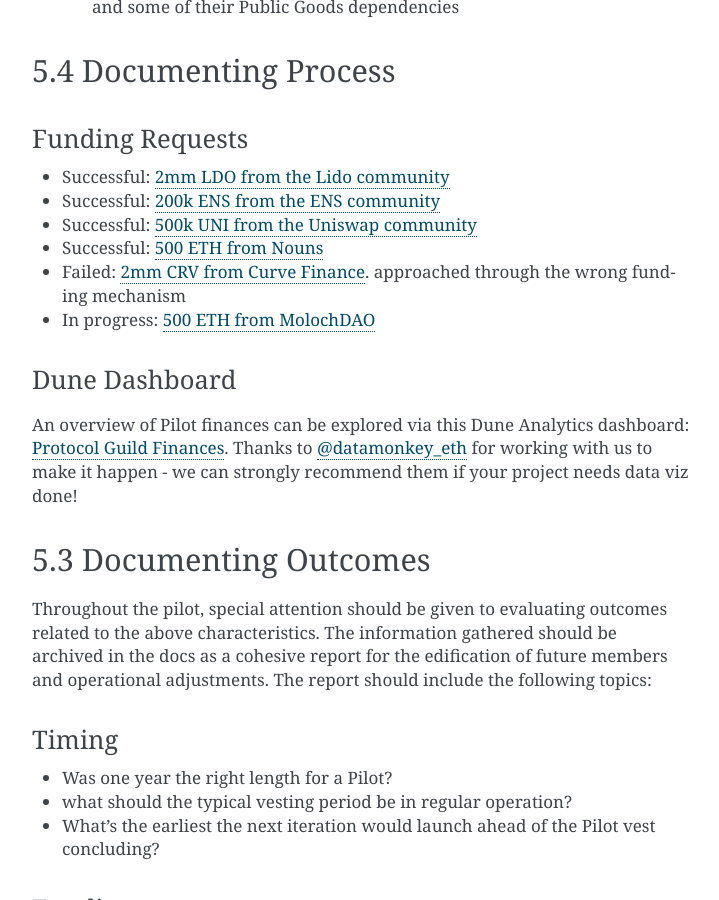
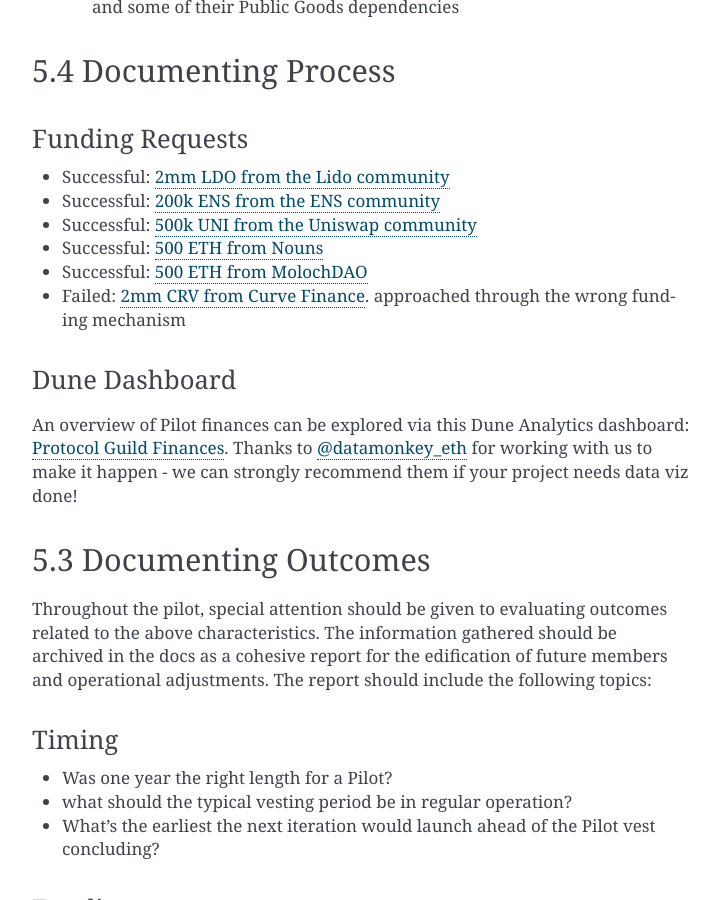
Before and after one commit to protocolguild/documentation, a Sphinx documentation site: the page built from docs/5-initial-pilot.md, in a window 1280 px wide and 900 px high, scrolled down 1098 px. Shown: the whole window, without its empty margins (388-1107 px from the left). Built offline with Sphinx 7.4.7, drawn with Linux system fonts in a browser that asks for light colours.

Commit message:
update moloch link

```diff
--- a/docs/5-initial-pilot.md
+++ b/docs/5-initial-pilot.md
@@ -32,8 +32,8 @@
 * Successful: [200k ENS from the ENS community](https://discuss.ens.domains/t/ep13-executable-support-the-protocol-guild-pilot/12877)
 * Successful: [500k UNI from the Uniswap community ](https://gov.uniswap.org/t/governance-proposal-should-the-uniswap-community-participate-in-the-protocol-guild-pilot/16824)
 * Successful: [500 ETH from Nouns](https://discourse.nouns.wtf/t/proposal-nouns-funding-the-protocol-guild-pilot/1599)
+* Successful: [500 ETH from MolochDAO](https://app.daohaus.club/dao/0x1/0x519f9662798c2e07fbd5b30c1445602320c5cf5b/proposals/22)
 * Failed: [2mm CRV from Curve Finance](https://gov.curve.fi/t/proposal-to-fund-the-protocol-guild-pilot-via-a-vefunder-gauge/3032). approached through the wrong funding mechanism
-* In progress: [500 ETH from MolochDAO](https://forum.daohaus.club/t/grant-proposal-protocol-guild-pilot/11188)
 
 ### Dune Dashboard
 
```
